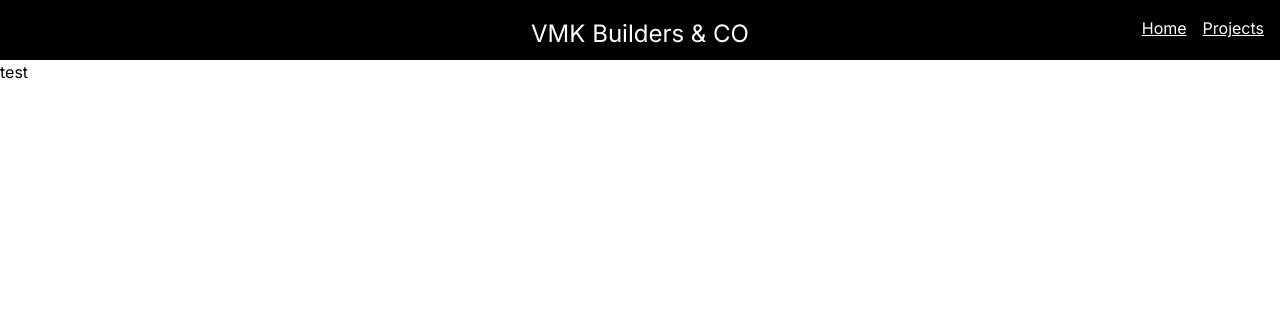
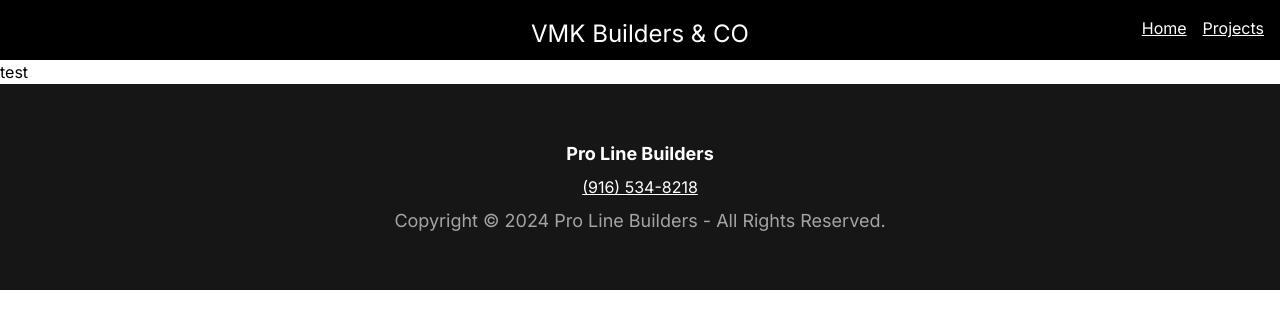
Before and after one commit to Justin-Singh125125/VMK-Builders, a Next.js app: page /projects in a window 1280 px wide. Shown: the top 328 px of the page. Built offline with nearby package versions, Linux system fonts and the light colour scheme.

Commit message:
added footer

```diff
--- /dev/null
+++ b/src/app/components/footer.tsx
@@ -0,0 +1,23 @@
+import { ReactNode } from 'react';
+import { Typography } from '../ui/typography';
+import { Section } from './section';
+import { Link } from '../ui/link';
+
+export const Footer = () => {
+  return (
+    <footer className="bg-primary-300 py-14 px-[18.875rem] flex flex-col gap-2">
+      <Typography variant="p" className="text-center font-bold">
+        Pro Line Builders
+      </Typography>
+      <Link
+        href="tel:9165348218"
+        className="text-common-white-400 text-center flex justify-center w-full"
+      >
+        (916) 534-8218
+      </Link>
+      <Typography variant="p" className="text-primary-100 text-center">
+        Copyright © 2024 Pro Line Builders - All Rights Reserved.
+      </Typography>
+    </footer>
+  );
+};
--- a/src/app/layout.tsx
+++ b/src/app/layout.tsx
@@ -10,6 +10,7 @@
 };
 
 import { Navbar } from './components/navbar';
+import { Footer } from './components/footer';
 
 export default function RootLayout({
   children,
@@ -22,6 +23,7 @@
         <>
           <Navbar />
           {children}
+          <Footer />
         </>
       </body>
     </html>
--- /dev/null
+++ b/src/pages/api/hello.ts
@@ -0,0 +1,9 @@
+import type { NextApiRequest, NextApiResponse } from 'next';
+
+type ResponseData = {
+  message: string;
+};
+
+export default function handler(req: NextApiRequest, res: NextApiResponse<ResponseData>) {
+  res.status(200).json({ message: 'Hello from Next.js!' });
+}
--- a/tailwind.config.ts
+++ b/tailwind.config.ts
@@ -25,6 +25,7 @@
       },
       primary: {
         400: '#000',
+        300: '#161616',
         100: '#A4A4A4',
       },
       secondary: {
```
Also changed, not shown: api/hello.ts (added, +9 -0 lines).
